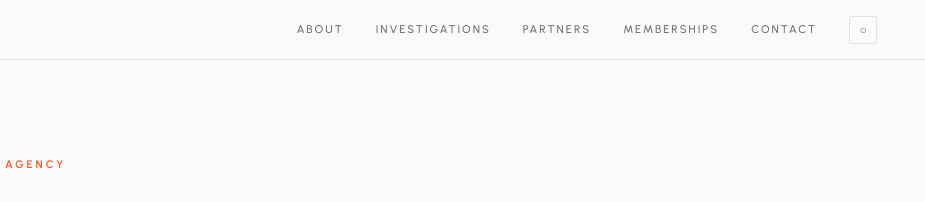
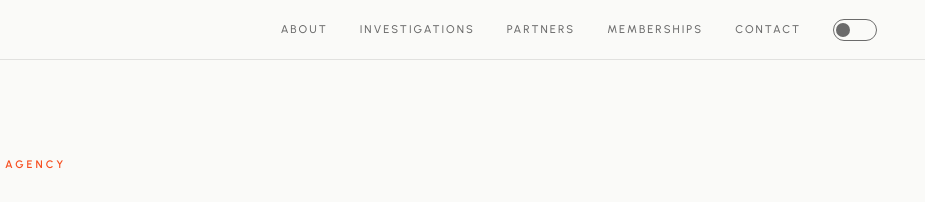
Before and after one commit to parallax-ngo/parallax.github.io, a plain HTML site: page index.html in a window 1280 px wide. Shown: the top 202 px of the page, 355-1280 px from the left. Drawn offline with Linux system fonts and the light colour scheme.

Commit message:
Update index.html

```diff
--- a/index.html
+++ b/index.html
@@ -669,23 +669,57 @@ body.dark .meaning .hi { color: #DDD9D0; }
 
 /* ---- DARK MODE TOGGLE BUTTON ---- */
 .theme-toggle {
-  width: 28px;
-  height: 28px;
-  display: flex;
-  align-items: center;
-  justify-content: center;
-  color: var(--mid);
-  background: none;
-  border: 1px solid var(--rule);
-  border-radius: 2px;
+  position: relative;
+  width: 44px;
+  height: 22px;
+  border-radius: 999px;
+  background: transparent;
+  border: 1.5px solid var(--mid);
   cursor: pointer;
-  transition: color 0.2s, border-color 0.2s;
+  padding: 0;
+  transition: border-color 0.3s, background 0.3s;
   flex-shrink: 0;
 }
 
-.theme-toggle:hover { color: var(--black); border-color: rgba(0,0,0,0.25); }
+.theme-toggle::before {
+  content: '';
+  position: absolute;
+  top: 50%;
+  left: 2px;
+  width: 14px;
+  height: 14px;
+  border-radius: 50%;
+  background: var(--mid);
+  transform: translateY(-50%);
+  transition: transform 0.3s ease, background 0.3s;
+}
 
-.theme-toggle .toggle-icon { font-size: 0.75rem; line-height: 1; }
+.theme-toggle:hover {
+  border-color: var(--black);
+}
+
+.theme-toggle:hover::before {
+  background: var(--black);
+}
+
+body.dark .theme-toggle {
+  border-color: rgba(255,255,255,0.4);
+}
+
+body.dark .theme-toggle::before {
+  transform: translateY(-50%) translateX(22px);
+  background: #DDD9D0;
+}
+
+body.dark .theme-toggle:hover {
+  border-color: #fff;
+}
+
+body.dark .theme-toggle:hover::before {
+  background: #fff;
+}
+
+.theme-toggle .toggle-icon { display: none; }
 
 /* ---- DARK MODE ---- */
 body.dark {
@@ -933,12 +967,10 @@ body.dark footer { background: #080808; }
 
 <script>
 const toggle = document.getElementById('themeToggle');
-const icon = toggle.querySelector('.toggle-icon');
 const logoImg = document.querySelector('.nav-logo-img');
 
 toggle.addEventListener('click', () => {
   const isDark = document.body.classList.toggle('dark');
-  icon.textContent = isDark ? '●' : '○';
   logoImg.src = isDark ? 'White.png' : 'Black.png';
 });
 </script>
```
